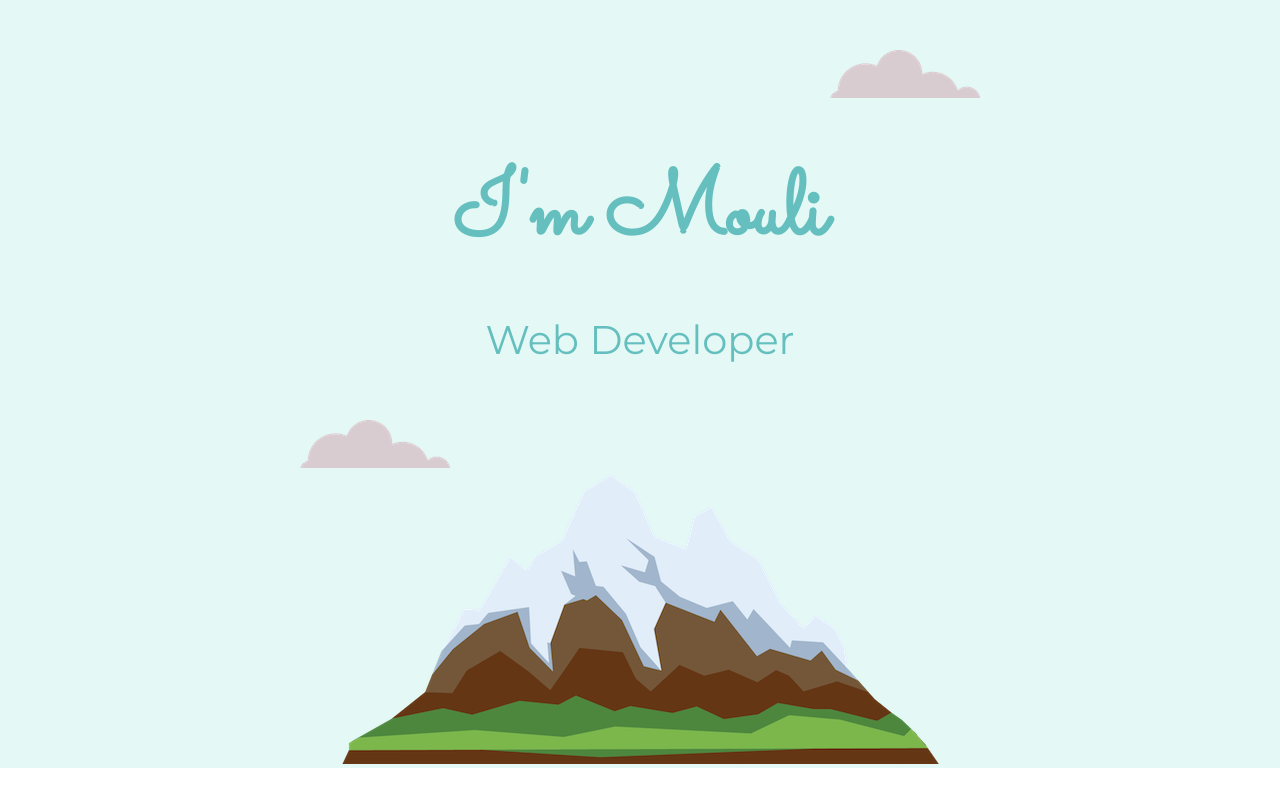
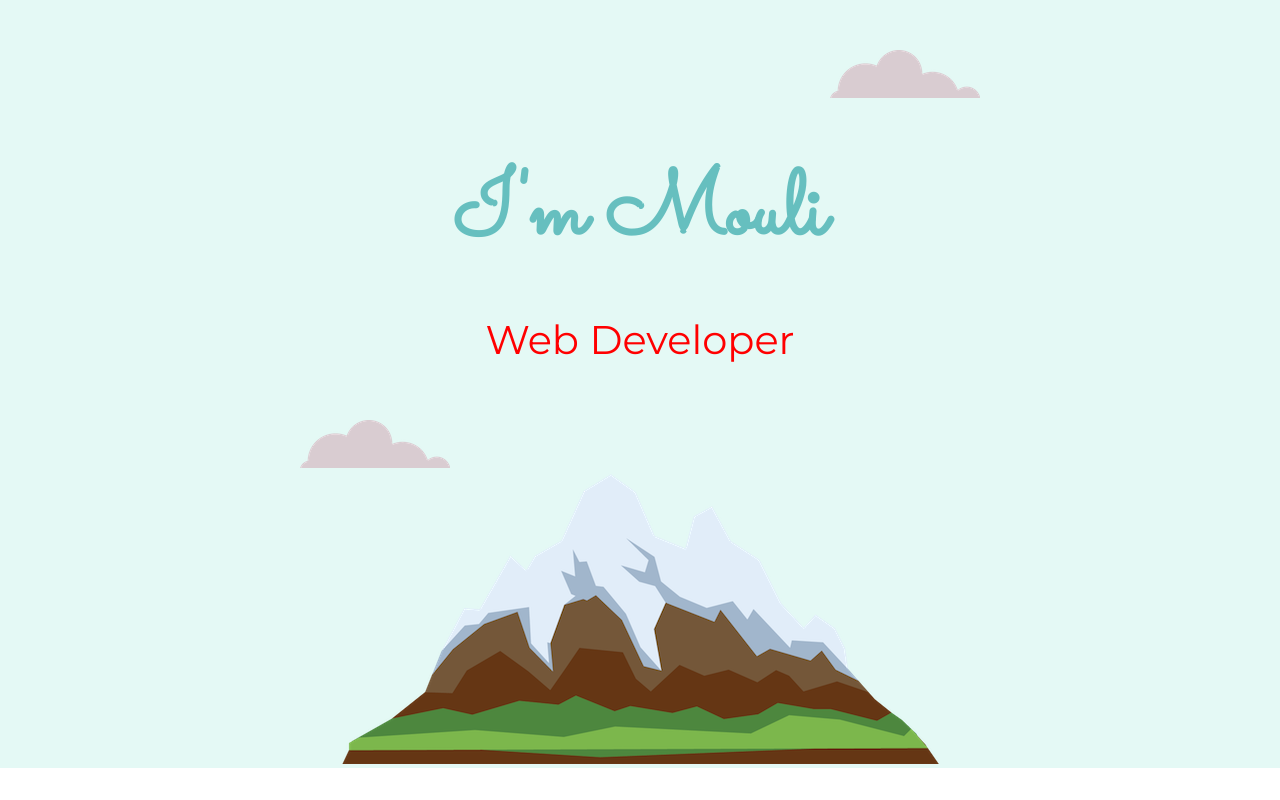
Before and after one commit to MouliSri/mysite, a plain HTML site: page index.html in a window 1280 px wide. Shown: the top 800 px of the page. Drawn offline with Linux system fonts and the light colour scheme.

Commit message:
Update stylesheet.css

```diff
--- a/css/stylesheet.css
+++ b/css/stylesheet.css
@@ -129,6 +129,9 @@ a{
 a:hover{
   color: #EAF6F6;
 }
+.animate{
+  color: Red;
+}
 .copyright{
   color: #EAF6F6;
   font-size: 0.75rem;
```
